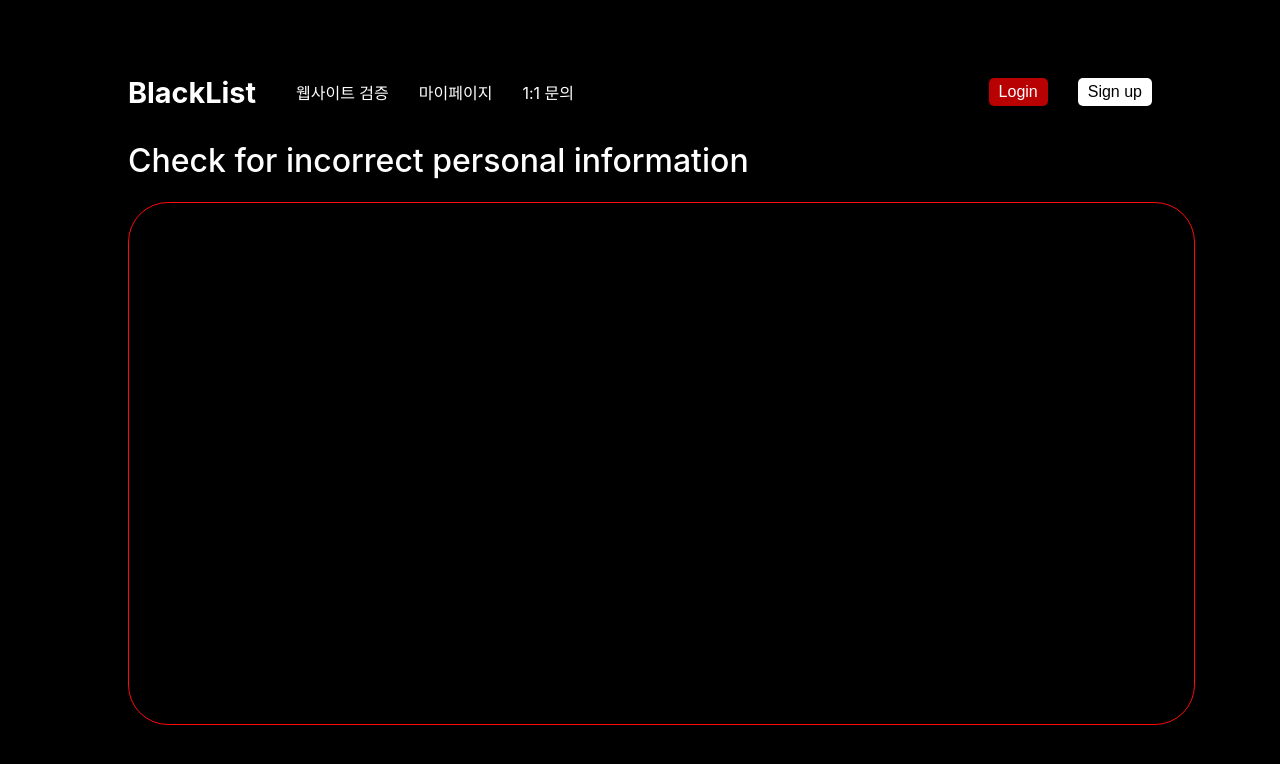
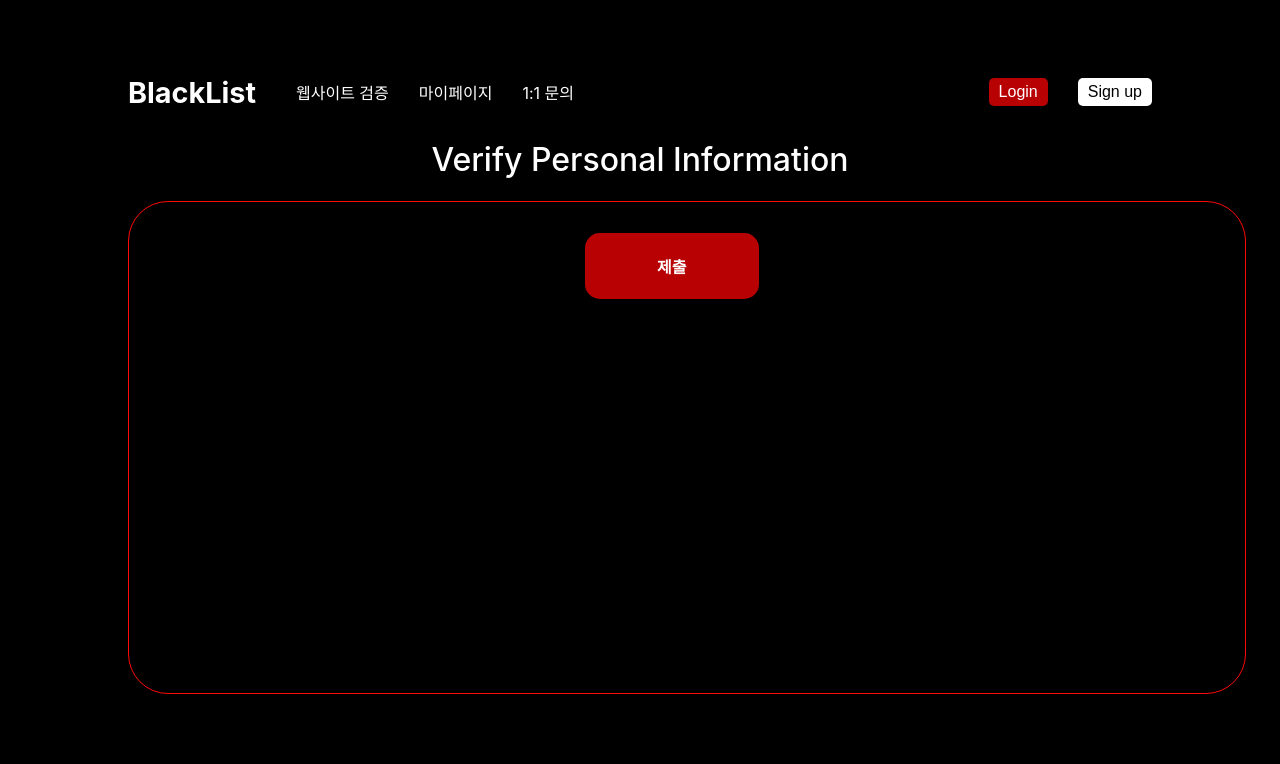
Before and after one commit to Blacklist-git/frontend, a React (Create React App) app: page /confirm in a window 1280 px wide. Shown: the top 764 px of the page. Built offline with nearby package versions, Linux system fonts and the light colour scheme; what @react-pdf/renderer would draw is missing.

Commit message:
UPDATE : confirm

```diff
--- /dev/null
+++ b/src/components/components.style.ts
@@ -0,0 +1,23 @@
+import styled from "styled-components";
+
+export const ResultBtn = styled.button`
+  display: flex;
+  width: 17%;
+  height: 15%;
+  background-color: #b80103;
+  margin: auto;
+  border: none;
+  border-radius: 15px;
+  color: white;
+  font-size: 1rem;
+  font-weight: 700;
+  align-items: center;
+  justify-content: center;
+  &:hover {
+    cursor: pointer;
+  }
+  a {
+    text-decoration: none;
+    color: white;
+  }
+`;
--- a/src/layouts/Check.style.ts
+++ b/src/layouts/Check.style.ts
@@ -11,7 +11,7 @@ export const Container = styled.div`
   width: 100%;
   height: 60%;
   background-color: none;
-  border: 0.5px solid #ff0909;
+  border: 1px solid #ff0909;
   border-radius: 40px;
   position: relative;
   overflow: hidden;
--- a/src/layouts/Confirm.tsx
+++ b/src/layouts/Confirm.tsx
@@ -1,25 +1,31 @@
 import * as S from "./Confrim.style";
+import * as C from "../components/components.style";
 import Header from "../components/header/Header";
 import { useState, useEffect } from "react";
+import { Link, useNavigate } from "react-router-dom";
+import { parse } from "path";
 
 const Confirm = () => {
+  process.env["NODE_TLS_REJECT_UNAUTHORIZED"] = "0";
   const data = localStorage.getItem("myData");
-  const parsedData = data ? JSON.parse(data) : null;
+  const parsedData = data
+    ? JSON.parse(data)
+    : console.log("Data not found in localStorage");
 
-  const date = new Date();
-  const formattedDate = `${date.getFullYear()}년 ${
-    date.getMonth() + 1
-  }월 ${date.getDate()}일`;
-
-  interface NameData {
-    name: string;
+  interface Data {
+    data: string;
     isCorrect: string;
   }
 
-  const [nameArray, setNameArray] = useState<NameData[]>([]);
+  const [nameArray, setNameArray] = useState<Data[]>([]);
+  const [personalArray, setPersonalArray] = useState<Data[]>([]);
 
   useEffect(() => {
-    if (parsedData && parsedData.nameData) {
+    if (
+      parsedData &&
+      parsedData.nameData &&
+      typeof parsedData.nameData === "string"
+    ) {
       const nameData = parsedData.nameData.split(",");
       console.log(nameData);
       const names = nameData[3]
@@ -27,11 +33,29 @@ const Confirm = () => {
         .filter((name: string) => name.trim() !== "");
       console.log(names);
       const initializedNameArray = names.map((name: string) => ({
-        name: name,
+        data: name,
         isCorrect: "Correct",
       }));
       console.log(initializedNameArray);
       setNameArray(initializedNameArray);
+    }
+    if (
+      parsedData &&
+      parsedData.personalData &&
+      typeof parsedData.nameData === "string"
+    ) {
+      const personalData = parsedData.personalData
+        .split(",")
+        .filter((name: string) => name.trim() !== "");
+      console.log(personalData);
+      const initializedPersonalArray = personalData.map(
+        (personalData: string) => ({
+          data: personalData,
+          isCorrect: "Correct",
+        }),
+      );
+      console.log(initializedPersonalArray);
+      setPersonalArray(initializedPersonalArray);
     }
   }, []); // 두 번째 매개변수로 빈 배열을 전달
 
@@ -39,7 +63,8 @@ const Confirm = () => {
     console.log("Rendered nameArray:", nameArray);
   }, [nameArray]);
 
-  const handleCheckBtnClick = (index: number) => {
+  const handleCheckBtnClick = (index: number, type: string) => {
+    if (type == "name") {
       setNameArray((prevNameArray) => {
         const updatedNameArray = [...prevNameArray];
         console.log("Before update:", updatedNameArray[index].isCorrect);
@@ -55,19 +80,54 @@ const Confirm = () => {
         console.log("After update:", updatedNameArray[index].isCorrect);
         return updatedNameArray;
       });
+    } else if (type == "personal") {
+      setPersonalArray((prevPersonalArray) => {
+        const updatedPersonalArray = [...prevPersonalArray];
+        console.log("Before update:", updatedPersonalArray[index].isCorrect);
+        if (updatedPersonalArray[index].isCorrect === "Correct") {
+          return prevPersonalArray.map((x, i) =>
+            i === index ? { ...x, isCorrect: "Incorrect" } : x,
+          );
+        } else if (updatedPersonalArray[index].isCorrect === "Incorrect") {
+          return prevPersonalArray.map((x, i) =>
+            i === index ? { ...x, isCorrect: "Correct" } : x,
+          );
+        }
+        console.log("After update:", updatedPersonalArray[index].isCorrect);
+        return updatedPersonalArray;
+      });
+    }
   };
 
-  const result =
-    nameArray.length > 0 ? (
+  function sendData() {
+    const updatedData = {
+      nameData: nameArray
+        .filter((nameData) => nameData.isCorrect === "Correct")
+        .map((nameData) => nameData.data),
+      personalData: personalArray
+        .filter((personalData) => personalData.isCorrect === "Correct")
+        .map((personalData) => personalData.data),
+      url: parsedData.url,
+      option: parsedData.option,
+      content: parsedData.content,
+    };
+    console.log(parsedData);
+    console.log(updatedData);
+    localStorage.setItem("myData", JSON.stringify(updatedData));
+  }
+
+  const result = (
+    <>
+      {nameArray.length > 0 && (
         <>
           <S.subTitle>Name</S.subTitle>
           <S.name>
             <ul>
               {nameArray.map((nameData, index) => (
                 <li key={index}>
-                {nameData.name}
+                  {nameData.data}
                   <S.checkBtn
-                  onClick={() => handleCheckBtnClick(index)}
+                    onClick={() => handleCheckBtnClick(index, "name")}
                     color={nameArray[index].isCorrect}
                   >
                     {nameArray[index].isCorrect}
@@ -77,14 +137,42 @@ const Confirm = () => {
             </ul>
           </S.name>
         </>
-    ) : null;
+      )}
+
+      {personalArray.length > 0 && (
+        <>
+          <S.subTitle>Personal Data</S.subTitle>
+          <S.personal>
+            <ul>
+              {personalArray.map((personalData, index) => (
+                <li key={index}>
+                  <p>{personalData.data}</p>
+                  <S.checkBtn
+                    onClick={() => handleCheckBtnClick(index, "personal")}
+                    color={personalArray[index].isCorrect}
+                  >
+                    {personalArray[index].isCorrect}
+                  </S.checkBtn>
+                </li>
+              ))}
+            </ul>
+          </S.personal>
+        </>
+      )}
+      <>
+        <C.ResultBtn onClick={() => sendData()}>
+          <Link to="/result">제출</Link>
+        </C.ResultBtn>
+      </>
+    </>
+  );
 
   console.log("Rendered nameArray:", nameArray);
 
   return (
     <S.body>
       <Header />
-      <S.Title>Check for incorrect personal information</S.Title>
+      <S.Title>Verify Personal Information</S.Title>
       <S.container>{result}</S.container>
     </S.body>
   );
--- a/src/layouts/Confrim.style.ts
+++ b/src/layouts/Confrim.style.ts
@@ -8,24 +8,23 @@ export const body = styled.div`
 
 export const container = styled.div`
   /* margin-top: 5%; */
+  position: relative;
   width: 100%;
-  height: 60%;
+  height: 55%;
   background-color: black;
-  border: 0.5px solid #ff0909;
+  border: 1px solid #ff0909;
   border-radius: 40px;
-  padding-top: 4%;
+  padding-top: 3%;
   overflow: scroll;
-  padding-left: 4%;
-`;
-
-export const text = styled.div`
-  color: white;
-  width: 100%;
+  padding-left: 3%;
+  padding-right: 6%;
+  padding-bottom: 2%;
 `;
 
 export const Title = styled.h1`
-  /* text-align: center; */
+  text-align: center;
   color: white;
+  margin-top: 2%;
   font-weight: 500;
   /* margin-left: 3%; */
   /* margin-top: 5%; */
@@ -37,21 +36,33 @@ export const subTitle = styled.div`
   color: white;
   font-weight: normal;
   font-size: 1.6rem;
-  margin-bottom: 2%;
   width: 100%;
 `;
-export const content = styled.div`
-  width: 100%;
-  height: 100%;
+
+export const checkBtn = styled.div`
+  display: flex;
+  margin-left: 9%;
+  border-radius: 5px;
+  background-color: ${(props) =>
+    props.color == "Correct" ? "white" : "#b80103"};
+  color: ${(props) => (props.color == "Correct" ? "black" : "white")};
+  font-size: 0.9rem;
+  justify-content: center;
+  align-items: center;
+  &:hover {
+    cursor: pointer;
+  }
 `;
 
 export const name = styled.div`
+  margin-top: 2%;
   width: 100%;
-  height: 100%;
-  /* padding: 0; */
+  height: fit-content;
+  padding-left: 2%;
   display: flex;
   overflow-y: scroll;
   ul {
+    margin: 0;
     padding: 0;
     flex-flow: wrap;
     gap: 1%;
@@ -63,26 +74,48 @@ export const name = styled.div`
     display: flex;
     list-style: none;
     width: 18%;
-    height: 10%;
+    line-height: 165%;
+    height: 100%;
     color: white;
     align-items: center;
     padding-bottom: 3%;
   }
+  ${checkBtn} {
+    font-size: 0.8rem;
+    width: 29%;
+  }
 `;
 
-export const checkBtn = styled.div`
-  display: flex;
-  width: 40%;
-  margin-left: 9%;
-  height: 100%;
-  border-radius: 5px;
-  background-color: ${(props) =>
-    props.color == "Correct" ? "white" : "#b80103"};
-  color: ${(props) => (props.color == "Correct" ? "black" : "white")};
-  font-size: 0.9rem;
-  justify-content: center;
-  align-items: center;
-  &:hover {
-    cursor: pointer;
+export const personal = styled.div`
+  width: 100%;
+  overflow-y: scroll;
+  color: white;
+  padding-left: 2%;
+  padding-bottom: 2%;
+  ul {
+    margin: 0;
+    padding: 0;
+    height: fit-content;
+  }
+  li {
+    margin-top: 2%;
+    display: flex;
+    line-height: 200%;
+    padding-bottom: 2%;
+    align-items: center;
+    border-bottom: 1px solid white;
+  }
+  p {
+    margin: 0;
+    height: fit-content;
+    width: 87%;
+  }
+  ${checkBtn} {
+    position: absolute;
+    right: 5%;
+    height: 6%;
+    width: 5%;
+    justify-content: center;
+    font-size: 0.8rem;
   }
 `;
--- a/src/layouts/Result.tsx
+++ b/src/layouts/Result.tsx
@@ -21,6 +21,13 @@ Font.register({
   family: "NanumGothic",
   src: "https://fonts.gstatic.com/ea/nanumgothic/v5/NanumGothic-Regular.ttf",
 });
+interface ParsedData {
+  option: string;
+  url: string;
+  nameData: string[];
+  personalData: string[];
+  content: string;
+}
 
 const styles = StyleSheet.create({
   image: { width: "100%", height: "100%", position: "absolute" },
@@ -49,31 +56,23 @@ const styles = StyleSheet.create({
 
 const Result = () => {
   const data = localStorage.getItem("myData");
-  var parsedData;
-  if (data !== null) {
-    parsedData = JSON.parse(data);
-    // 이제 parsedData는 유효한 JSON 문자열로 파싱됐을 것입니다.
-  } else {
-    console.log("Data not found in localStorage");
-  }
+  console.log(data);
+  const parsedData: ParsedData | null = data ? JSON.parse(data) : null;
+  console.log(parsedData);
+
   const date = new Date();
   const formattedDate = `${date.getFullYear()}년 ${
     date.getMonth() + 1
   }월 ${date.getDate()}일`;
 
-  const nameData = parsedData.nameData?.split(",");
-  const nameCount = nameData[2];
-
   var result;
-  if (parsedData.option == "website") {
-    const nameData = parsedData.nameData?.split(",");
-    const personalData = parsedData.personalData?.split(",");
-
-    const url = nameData[1];
-    if (nameData[2]) Number(nameData[2].replace("{", "").replace("}", ""));
-    const nameCount = nameData[2];
-    const name = nameData[3]; // 이렇게 해놓으면 이름 하나 밖에 안나옴. 여러 개 검출 되었을 때 어찌할지 생각해야함.
-
+  if (parsedData && parsedData.option == "website") {
+    const url = parsedData.url;
+    const nameCount = parsedData.nameData.length;
+    const nameData = parsedData.nameData;
+    const name = nameData.map((nameItem: string) => `${nameItem} `).join("");
+    const personalData = parsedData.personalData;
+    console.log("result " + parsedData);
     result = (
       <Text>
         <Text>{"\n"}</Text>
@@ -90,10 +89,10 @@ const Result = () => {
         {"\n"}
       </Text>
     );
-  } else if (parsedData.option == "api") {
+  } else if (parsedData && parsedData.option == "api") {
     const content = parsedData.content;
     result = <Text>{content}</Text>;
-  } else if (parsedData.option == "csv") {
+  } else if (parsedData && parsedData.option == "csv") {
     // console.log(url)
   }
   const content = result;
@@ -240,9 +239,8 @@ const Result = () => {
           <PDFViewer
             showToolbar={false}
             style={styles.viewer}
-            // width="375px"
-            width="400px"
-            height="500px"
+            width="32%"
+            height="70%"
           >
             {pdfViewer()}
             {/* {savePDF()} */}
```
Also changed, not shown: src/layouts/Check.tsx (+4 -3 lines). Lines whose indentation alone changed are shown as unchanged.
